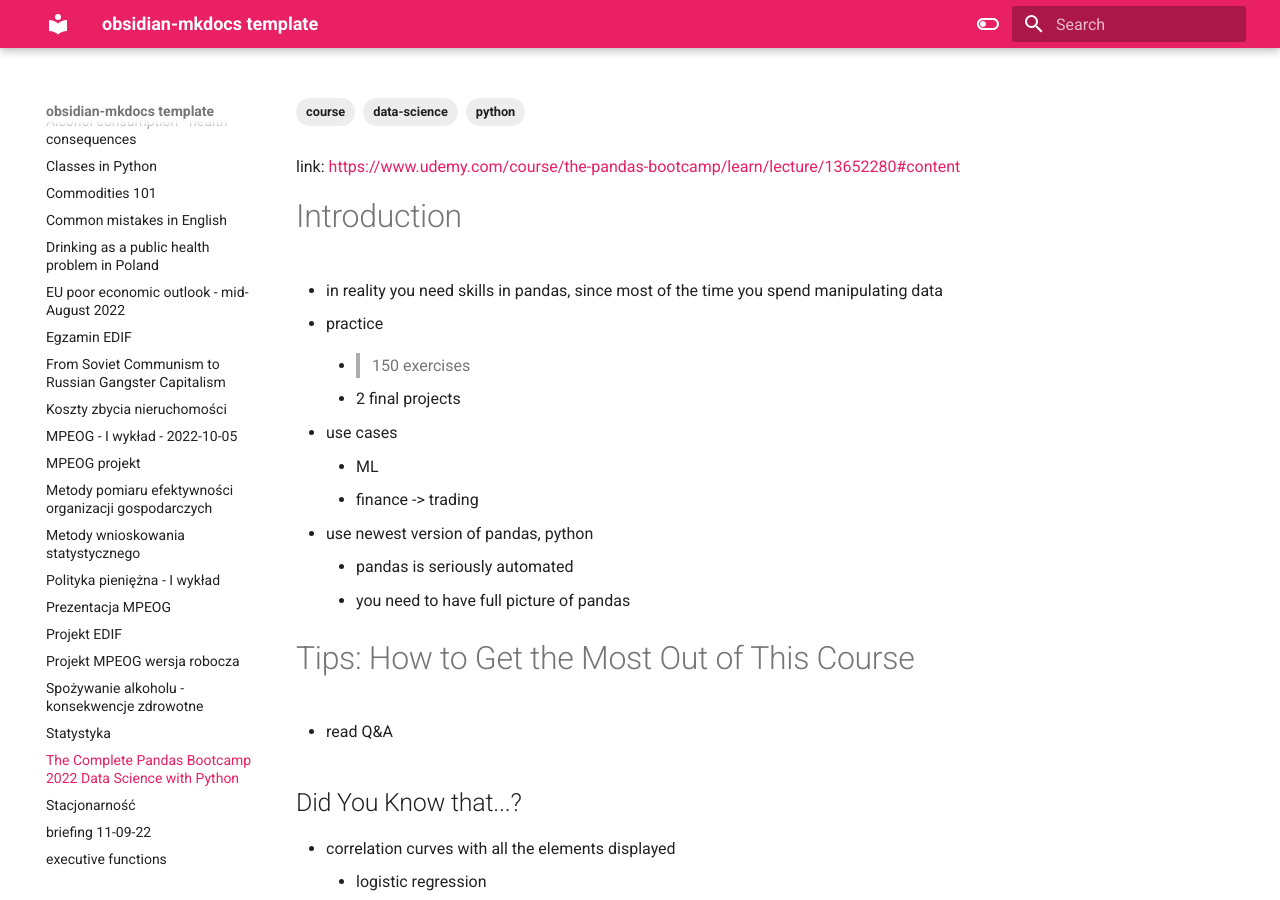
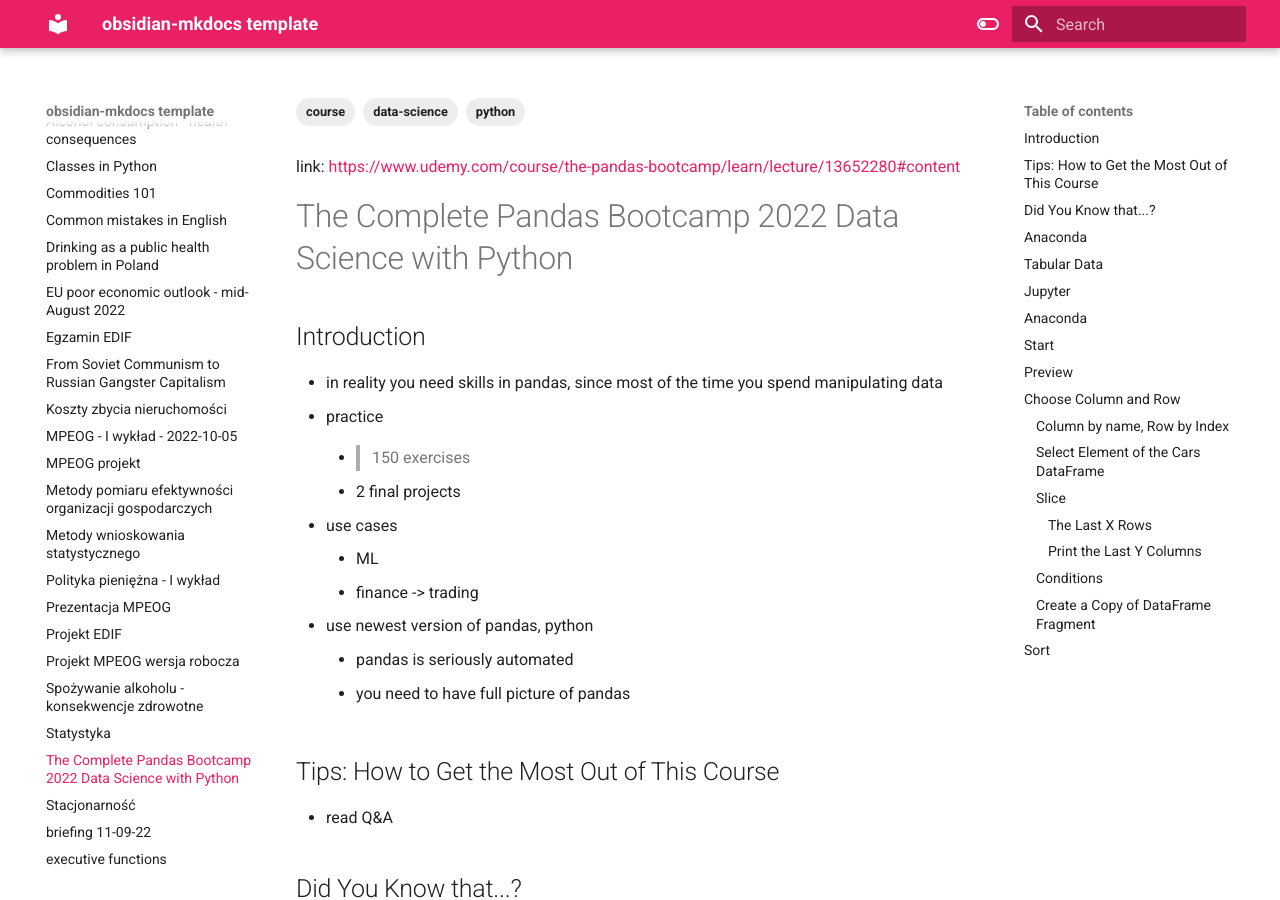
Before and after one commit to seszele64/obsidian-notes, an MkDocs documentation site: the page built from docs/The Complete Pandas Bootcamp 2022 Data Science with Python.md, in a window 1280 px wide and 900 px high. Built offline with MkDocs 1.6.1 and Material for MkDocs 9.7.7, drawn with Linux system fonts in a browser that asks for light colours; comment, search, counter and statistics services are not loaded.

Commit message:
[PUBLISHER] Merge #66

```diff
--- a/docs/The Complete Pandas Bootcamp 2022 Data Science with Python.md
+++ b/docs/The Complete Pandas Bootcamp 2022 Data Science with Python.md
@@ -9,13 +9,14 @@
 - https://www.udemy.com/course/the-pandas-bootcamp/learn/lecture/13652280#content
 share: True
 date created: Wednesday, November 30th 2022, 3:14:16 am
-date modified: Friday, December 2nd 2022, 9:33:17 pm
+date modified: Friday, December 2nd 2022, 9:34:40 pm
 ---
 
 link: <https://www.udemy.com/course/the-pandas-bootcamp/learn/lecture/13652280#content>
 
+# The Complete Pandas Bootcamp 2022 Data Science with Python
 
-# Introduction
+## Introduction
 - in reality you need skills in pandas, since most of the time you spend manipulating data
 - practice
 	- >150 exercises
@@ -29,7 +30,7 @@
 	- pandas is seriously automated
 	- you need to have full picture of pandas
 
-# Tips: How to Get the Most Out of This Course
+## Tips: How to Get the Most Out of This Course
 - read Q&A
 
 ## Did You Know that...?
@@ -59,11 +60,11 @@
 	- `sudo apt install python3-pip python3-dev`
 	- `sudo -H pip3 install --upgrade pip`
 
-### Anaconda
+## Anaconda
 - update anaconda
 	- `conda update --all --yes`
 
-### Start
+## Start
 - Start Jupyter Notebook
 	-  `jupyter notebook`[^1]
 
```
